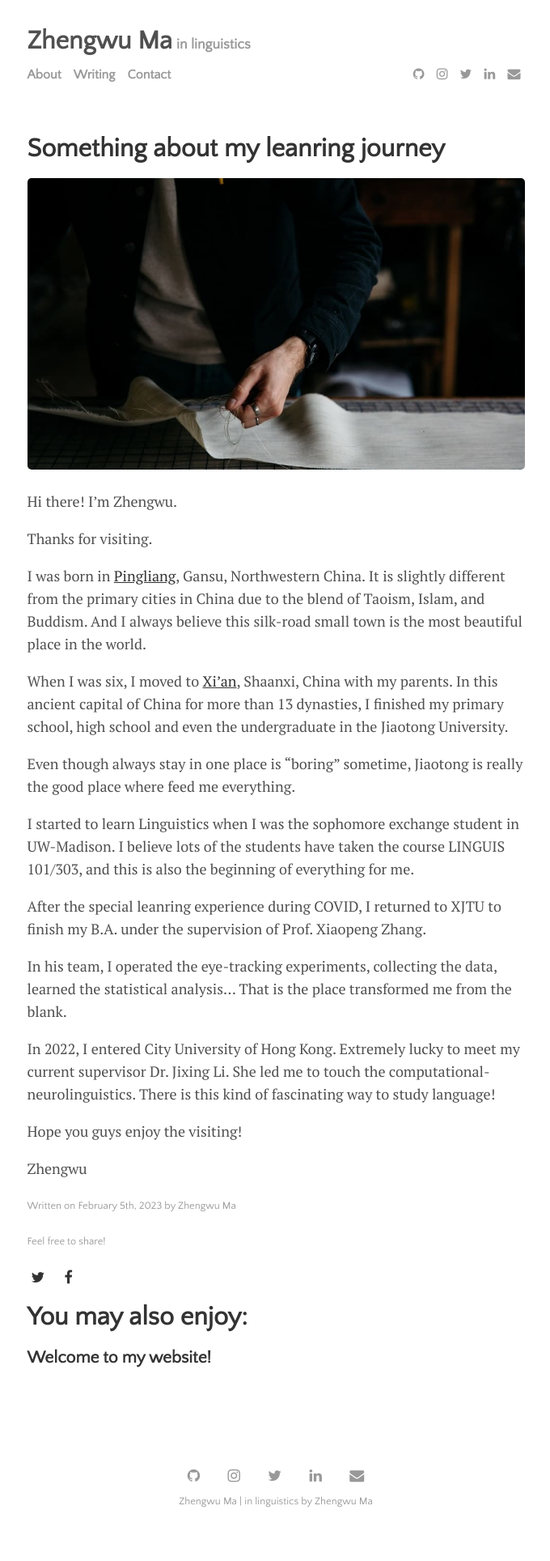
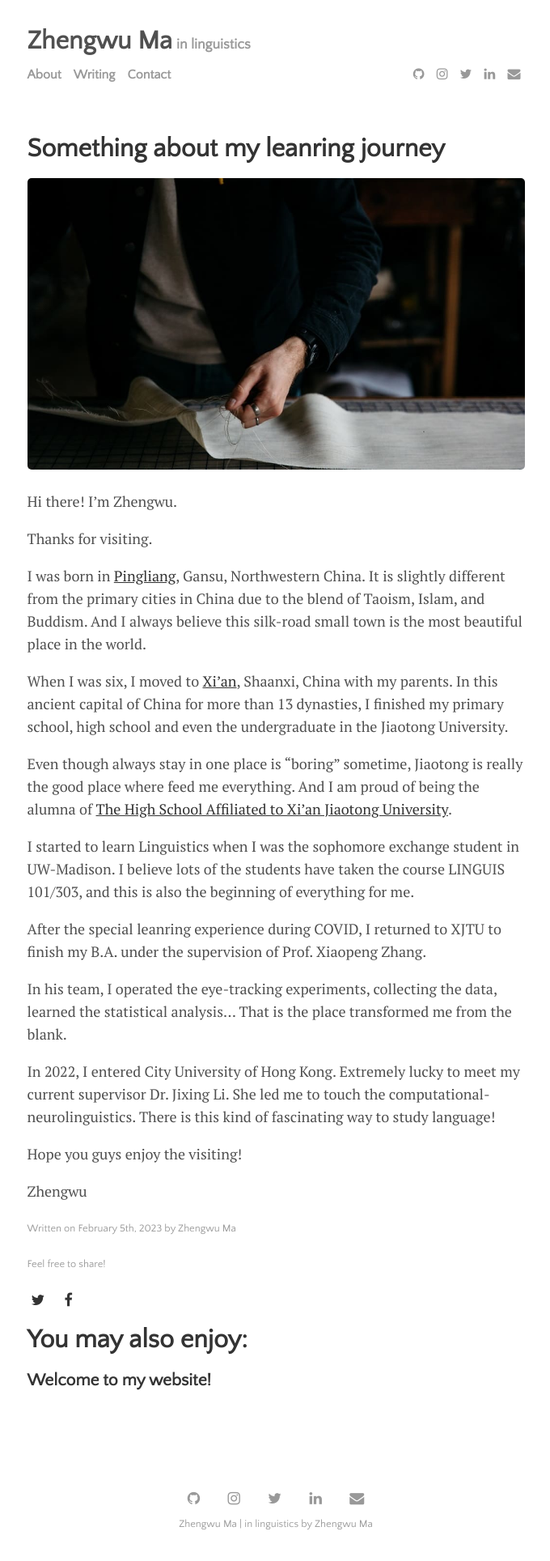
Before and after one commit to zhengwuma/zhengwuma.github.io, a Jekyll site: the page built from _posts/2023-02-05-about-the-author.md, in a window 1280 px wide. Shown: the whole page at 81% size, without its empty margins (299-979 px from the left). Built offline with Jekyll 4.4.1, drawn with Linux system fonts in a browser that asks for light colours; before the commit the page ends 1900 px from its top, so only the background shows below that.

Commit message:
Update 2023-02-05-about-the-author.md

```diff
--- a/_posts/2023-02-05-about-the-author.md
+++ b/_posts/2023-02-05-about-the-author.md
@@ -15,7 +15,7 @@ I was born in [Pingliang](https://www.trip.com/travel-guide/destination/pinglian
 
 When I was six, I moved to [Xi'an](https://en.wikipedia.org/wiki/Xi%27an), Shaanxi, China with my parents. In this ancient capital of China for more than 13 dynasties, I finished my primary school, high school and even the undergraduate in the Jiaotong University.
 
-Even though always stay in one place is "boring" sometime, Jiaotong is really the good place where feed me everything.
+Even though always stay in one place is "boring" sometime, Jiaotong is really the good place where feed me everything. And I am proud of being the alumna of [The High School Affiliated to Xi'an Jiaotong University](http://www.xajdfz.com.cn/).
 
 I started to learn Linguistics when I was the sophomore exchange student in UW-Madison. I believe lots of the students have taken the course LINGUIS 101/303, and this is also the beginning of everything for me.
 
```
